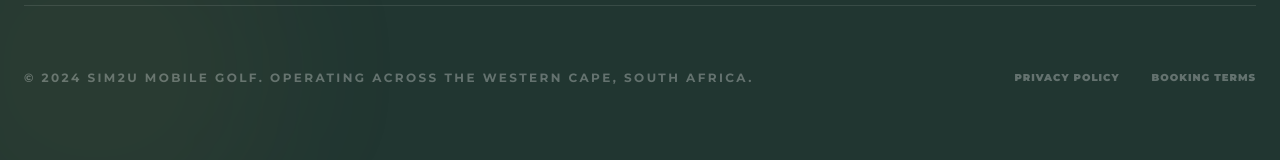
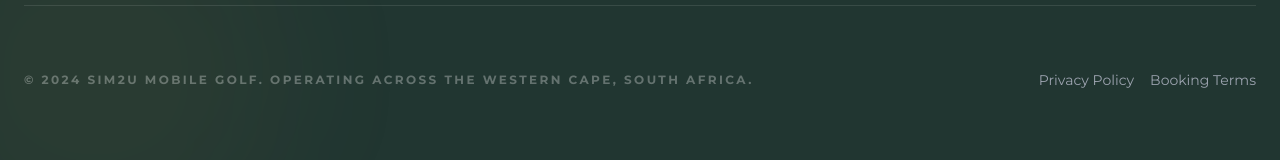
Before and after one commit to Dbox01/sim2umobilegolf, a React (Vite) app: page / in a window 1280 px wide. Shown: the part 9535-9695 px from the top of the page. Built offline with nearby package versions, Linux system fonts and the light colour scheme; a web font is replaced by a local one.

Commit message:
Update App.tsx

```diff
--- a/App.tsx
+++ b/App.tsx
@@ -950,10 +950,10 @@ const App: React.FC = () => {
             <p className="text-white/30 text-xs font-bold uppercase tracking-[0.2em]">
               © 2024 Sim2U Mobile Golf. Operating across the Western Cape, South Africa.
             </p>
-            <div className="flex gap-8 text-[10px] font-black uppercase tracking-widest text-white/30">
-              <a href="/privacy.html" className="hover:text-gold transition-colors">Privacy Policy</a>
-              <a href="/terms.html" className="hover:text-gold transition-colors">Booking Terms</a>
-            </div>
+            <div className="flex gap-4">
+  <a href="/privacy.html" className="text-gray-400 hover:text-gold text-sm transition-colors">Privacy Policy</a>
+  <a href="/terms.html" className="text-gray-400 hover:text-gold text-sm transition-colors">Booking Terms</a>
+</div>
           </div>
         </div>
         <div className="absolute -bottom-24 -left-24 w-96 h-96 bg-gold/5 rounded-full blur-3xl"></div>
```
